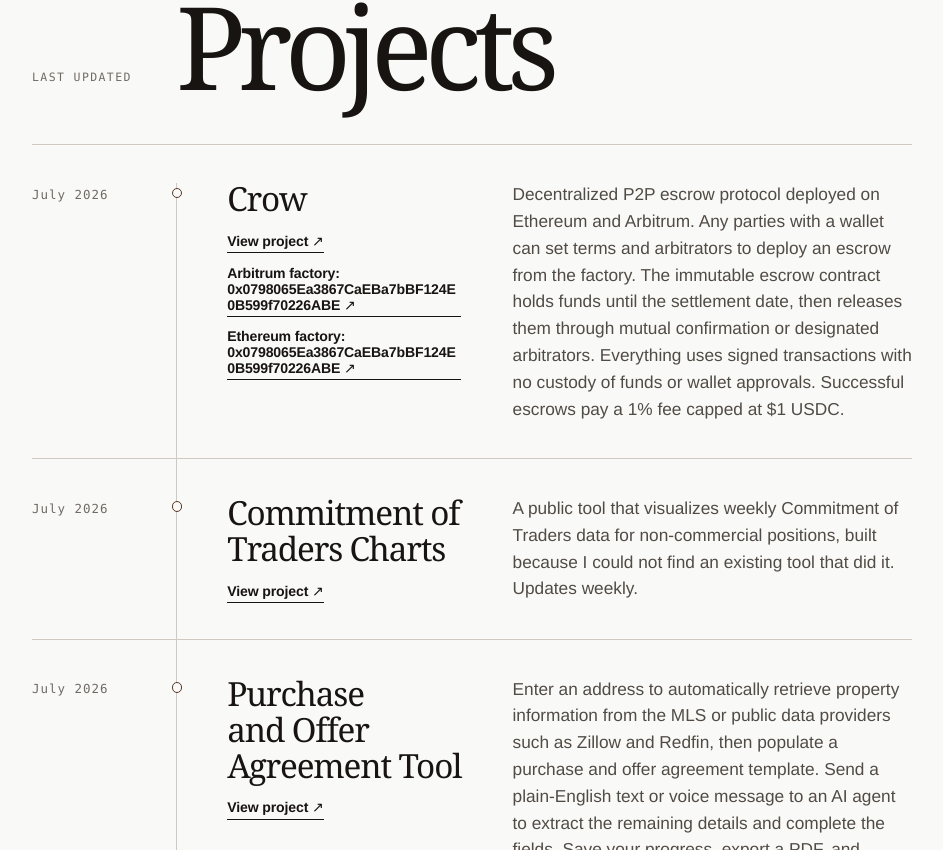
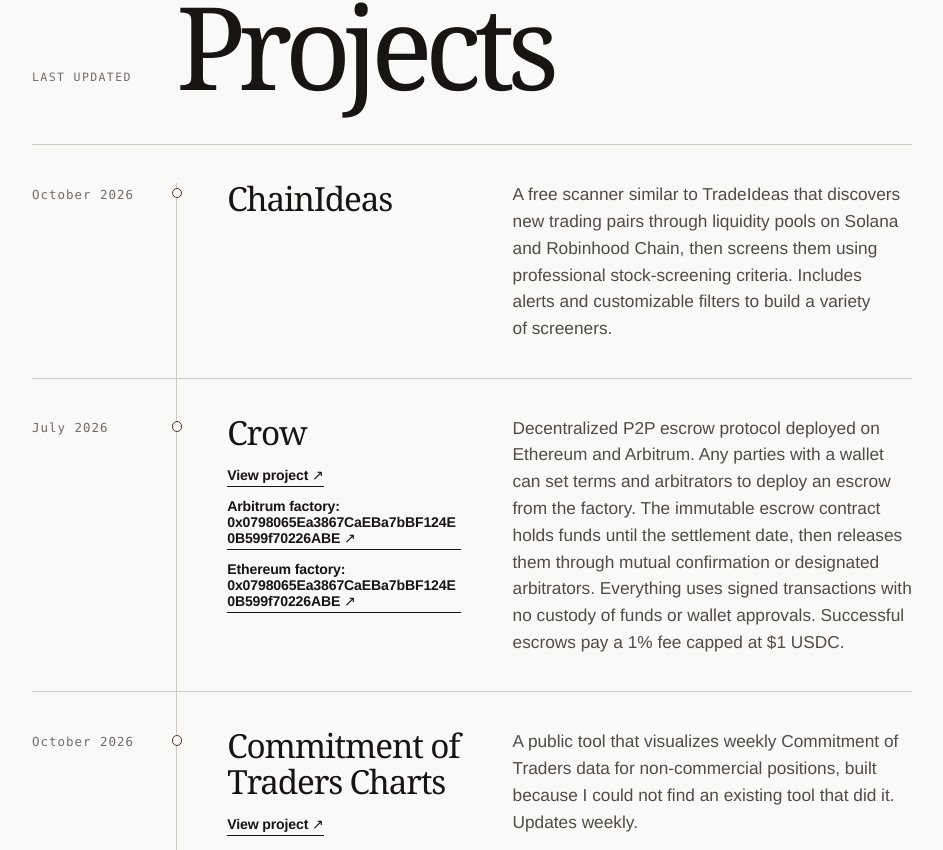
Before and after one commit to gptechnologies/GPtechnologiesSite, a React (Vite) app in the folder personal-site/: page / in a window 1280 px wide. Shown: the part 630-1480 px from the top of the page, without its empty margins (96-1039 px from the left). Built offline with nearby package versions, Linux system fonts and the light colour scheme.

Commit message:
Update COT date and add ChainIdeas project

```diff
--- a/personal-site/src/data/projects.ts
+++ b/personal-site/src/data/projects.ts
@@ -11,6 +11,12 @@ export interface Project {
 
 // Add, remove, or reorder projects here. Dates display in Month Year format.
 export const projects: Project[] = [
+  {
+    date: 'October 2026',
+    title: 'ChainIdeas',
+    description:
+      'A free scanner similar to TradeIdeas that discovers new trading pairs through liquidity pools on Solana and Robinhood Chain, then screens them using professional stock-screening criteria. Includes alerts and customizable filters to build a variety of screeners.',
+  },
   {
     date: 'July 2026',
     title: 'Crow',
@@ -29,7 +35,7 @@ export const projects: Project[] = [
     ],
   },
   {
-    date: 'July 2026',
+    date: 'October 2026',
     title: 'Commitment of Traders Charts',
     description:
       'A public tool that visualizes weekly Commitment of Traders data for non-commercial positions, built because I could not find an existing tool that did it. Updates weekly.',
```
